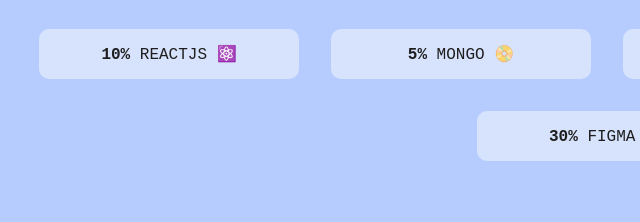
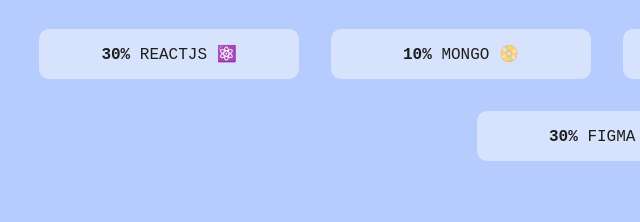
Before and after one commit to piratewiz/maksym-cv, a website built with Vite: page index.html in a window 1280 px wide. Shown: the part 899-1121 px from the top of the page, 33-673 px from the left. Built offline with nearby package versions, Linux system fonts and the light colour scheme.

Commit message:
my last result 2.0

```diff
--- a/index.html
+++ b/index.html
@@ -73,10 +73,10 @@
             <p> <strong>10%</strong> NODEJS <span role="img">⚙️</span></p>
           </li>
           <li>
-            <p> <strong>10%</strong> REACTJS <span role="img">⚛️</span></p>
+            <p> <strong>30%</strong> REACTJS <span role="img">⚛️</span></p>
           </li>
           <li>
-            <p> <strong>5%</strong> MONGO <span role="img">📀</span></p>
+            <p> <strong>10%</strong> MONGO <span role="img">📀</span></p>
           </li>
           <li>
             <p> <strong>10%</strong> SQL <span role="img">💿</span></p>
```
